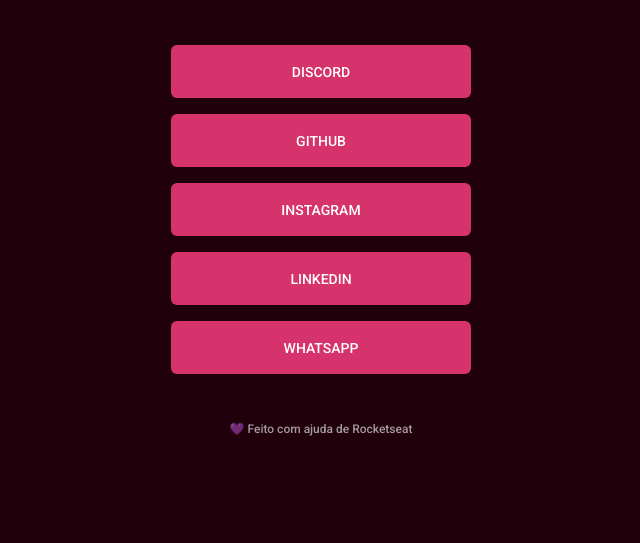
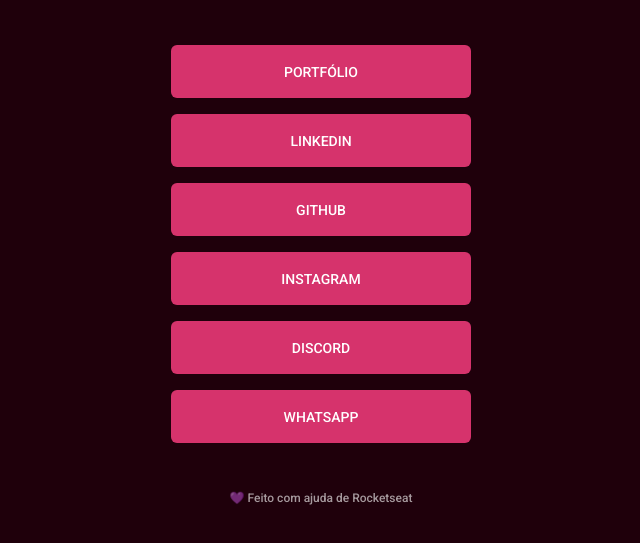
Before and after one commit to Surodrigues/linktree-like, a plain HTML site: page index.html in a window 1280 px wide. Shown: the part 261-804 px from the top of the page, without its empty margins (319-959 px from the left). Drawn offline with Linux system fonts and the light colour scheme.

Commit message:
Update index.html

```diff
--- a/index.html
+++ b/index.html
@@ -21,7 +21,10 @@
 
         <ul>
             <li>
-                <a href="https://discord.com/users/surodrigues28" target="_blank">Discord</a>
+                <a href="https://surodrigues.github.io/portfolio/" target="_blank">Portfólio</a>
+            </li>
+            <li>
+                <a href="https://www.linkedin.com/in/surodrigues28/" target="_blank">LinkedIn</a>
             </li>
             <li>
                 <a href="https://github.com/surodrigues" target="_blank">Github</a>
@@ -30,11 +33,12 @@
                 <a href="https://instagram.com/surodrigues_dev" target="_blank">Instagram</a>
             </li>
             <li>
-                <a href="https://www.linkedin.com/in/surodrigues28/" target="_blank">LinkedIn</a>
+                <a href="https://discord.com/users/surodrigues28" target="_blank">Discord</a>
             </li>
             <li>
                 <a href="https://whatsa.me/5585981574150" target="_blank">Whatsapp</a>
             </li>
+
         </ul>
 
         <footer>💜 Feito com ajuda de
```
